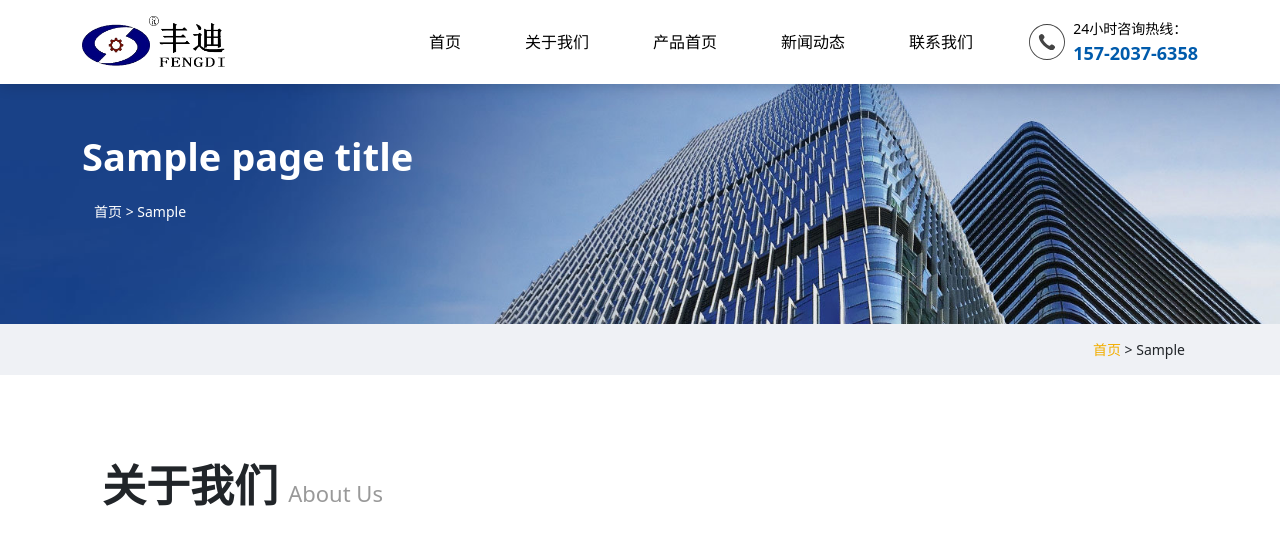
After one commit to penguin239/Django-admin-industry, a Django app: template templates/about-us.html in a window 1280 px wide. The commit adds this page. Shown: the top 545 px of the page. Run offline with Django 3.2, Linux system fonts and the light colour scheme; the template is opened without the code that fills it: most values are stand-ins (such as "Sample title", 1, 10 or a date in 2020); some libraries are stand-ins or nearby versions.

Commit message:
update code

```diff
--- a/django_simple/urls.py
+++ b/django_simple/urls.py
@@ -33,5 +33,9 @@ urlpatterns = [
     path('api/ServerSituation', api.ServerSituation, name='ServerSituation'),
 
     # front
-    path('', front.index, name='index')
+    path('', front.index, name='index'),
+    path('about-us/', front.aboutUs, name='aboutUs'),
+    path('products/', front.products, name='products'),
+    path('news/', front.news, name='news'),
+    path('contact-us/', front.contactUs, name='contact-us')
 ]
--- /dev/null
+++ b/static/front/css/about-us.css
@@ -0,0 +1,16 @@
+.about-content {
+    margin-top: 4rem;
+    padding: 20px;
+    width: 100%;
+}
+
+.about-title h1 {
+    font-weight: bold;
+    font-size: 44px;
+}
+
+.about-title span {
+    margin-left: 6px;
+    color: rgb(153,153,153);
+    font-size: 22px;
+}
--- /dev/null
+++ b/static/front/css/isolation-utils.css
@@ -0,0 +1,50 @@
+a {
+    text-decoration: none;
+    color: #fff;
+}
+
+a:hover {
+    text-decoration: underline;
+}
+
+.top-back {
+    user-select: none;
+    background-image: url("../imgs/bg-about-us.jpg");
+    background-repeat: no-repeat;
+    background-size: cover;
+    background-position: top center;
+    margin-top: 0;
+}
+
+.top-back .top-back-font {
+    padding-top: 10%;
+    padding-bottom: 8%;
+}
+
+.top-back .top-back-font p {
+    color: #fff;
+    font-size: 38px;
+    font-weight: bold;
+}
+
+.top-back .top-back-font .site-location {
+    font-size: 14px;
+    color: #fff;
+}
+
+.isolation {
+    user-select: none;
+    width: 100%;
+    padding: 15px;
+    text-align: right;
+    background-color: #EFF1F5;
+}
+
+.isolation .isolation_location {
+    font-size: 14px;
+    padding-right: 5rem;
+}
+
+.isolation .isolation_location a {
+    color: #f2ae01;
+}
--- /dev/null
+++ b/templates/about-us.html
@@ -0,0 +1,15 @@
+{% extends 'isolation-utils.html' %}
+{% load static %}
+
+{% block children_css %}
+    <link rel="stylesheet" href="{% static 'front/css/about-us.css' %}">
+{% endblock %}
+
+{% block below_isolation_content %}
+    <div class="about-content">
+    <div class="about-title">
+        <h1 class="d-inline-block">关于我们</h1>
+        <span>About Us</span>
+    </div>
+    </div>
+{% endblock %}
--- /dev/null
+++ b/templates/contact-us.html
@@ -0,0 +1,2 @@
+{% extends 'header.html' %}
+{% load static %}
--- a/templates/header.html
+++ b/templates/header.html
@@ -28,19 +28,19 @@
                 <div class="collapse navbar-collapse" id="navbarSupportedContent">
                     <ul class="navbar-nav ms-auto mb-2 mb-lg-0">
                         <li class="nav-item">
-                            <a class="nav-link" href="#">首页</a>
+                            <a class="nav-link" href="/">首页</a>
                         </li>
                         <li class="nav-item">
-                            <a class="nav-link" href="#">关于我们</a>
+                            <a class="nav-link" href="/about-us/">关于我们</a>
                         </li>
                         <li class="nav-item">
-                            <a class="nav-link" href="#">产品首页</a>
+                            <a class="nav-link" href="/products/">产品首页</a>
                         </li>
                         <li class="nav-item">
-                            <a class="nav-link" href="#">新闻动态</a>
+                            <a class="nav-link" href="/news/">新闻动态</a>
                         </li>
                         <li class="nav-item">
-                            <a class="nav-link" href="#">联系我们</a>
+                            <a class="nav-link" href="/contact-us/">联系我们</a>
                         </li>
                     </ul>
                     <div class="contact-us ms-5 d-none d-xl-block">
--- /dev/null
+++ b/templates/isolation-utils.html
@@ -0,0 +1,28 @@
+{% extends 'header.html' %}
+{% load static %}
+
+{% block css %}
+    <link rel="stylesheet" href="{% static 'front/css/isolation-utils.css' %}">
+    {% block children_css %}{% endblock %}
+{% endblock %}
+
+{% block content %}
+    <div class="top-back">
+        <div class="top-back-font container">
+            <p>{{ page_title }}</p>
+            <div class="site-location container">
+                <span><a href="/">首页</a>
+                    > {{ site_location }}
+                </span>
+            </div>
+        </div>
+    </div>
+    <div class="isolation">
+        <div class="isolation_location">
+            <a href="/">首页</a> > {{ site_location }}
+        </div>
+    </div>
+    <div class="container">
+        {% block below_isolation_content %}{% endblock %}
+    </div>
+{% endblock %}
--- /dev/null
+++ b/templates/news.html
@@ -0,0 +1,2 @@
+{% extends 'header.html' %}
+{% load static %}
--- a/utils/context_processors.py
+++ b/utils/context_processors.py
@@ -1,6 +1,9 @@
 def site_settings(request):
+    prefix = ''
+    if hasattr(request, 'prefix'):
+        prefix = request.prefix
     utils_s = {
-        'site_title': 'test_title',
+        'site_title': '%s邢台丰迪机械有限公司' % prefix,
     }
 
     return {'site_settings': utils_s}
```
Also changed, not shown: industry/front.py (+32 -0 lines), templates/products.html (added, +10 -0 lines), static/front/css/products.css (added), static/front/imgs/bg-about-us.jpg (added).
